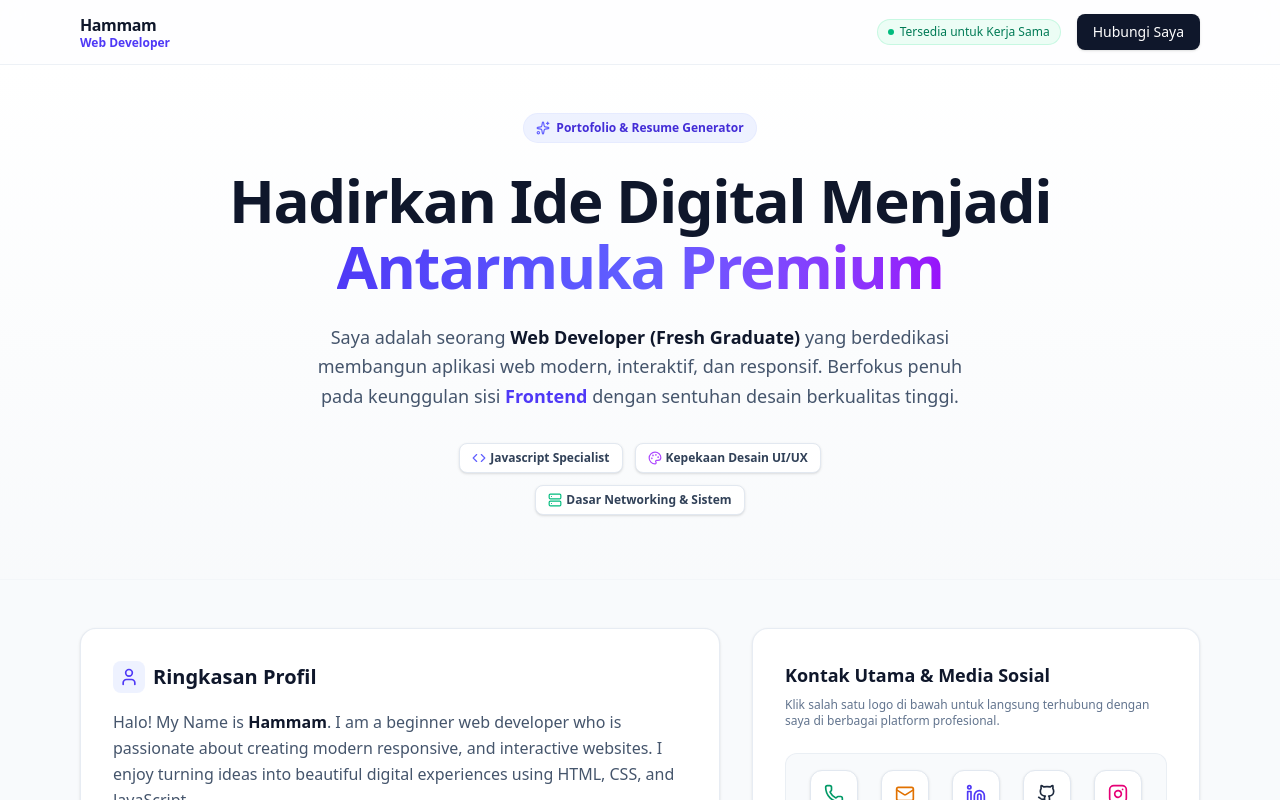
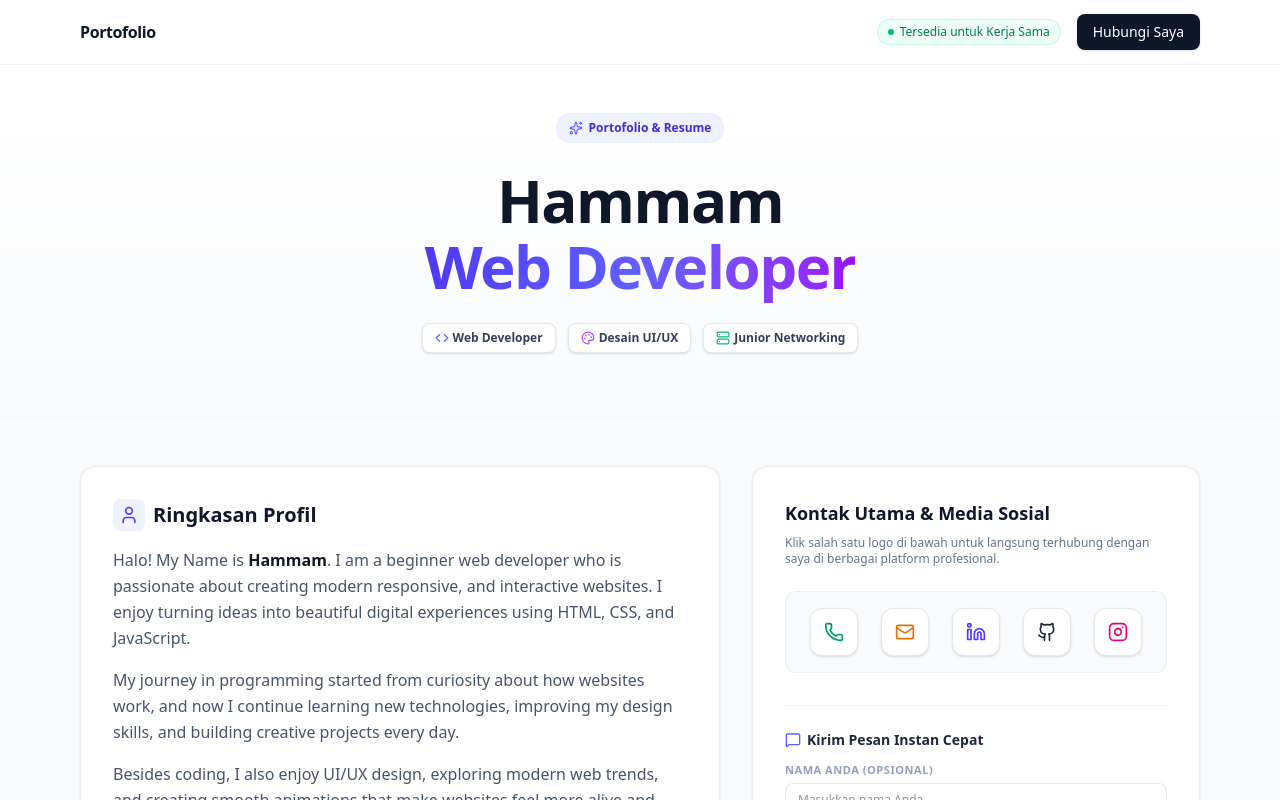
Before and after one commit to hammam09/my-profil-fe, a React (Vite) app: page / in a window 1280 px wide. Shown: the top 800 px of the page. Built offline with nearby package versions, Linux system fonts and the light colour scheme.

Commit message:
feat: initialize portfolio landing page with project showcase and contact form functionality

```diff
--- a/src/App.tsx
+++ b/src/App.tsx
@@ -118,8 +118,8 @@ export default function App() {
         <div className="max-w-6xl mx-auto px-4 h-16 flex items-center justify-between">
           <div className="flex items-center gap-2.5">
             <div>
-              <span className="font-bold text-slate-900 tracking-tight text-base block">Hammam</span>
-              <span className="text-xs text-indigo-600 font-semibold block -mt-0.5">Web Developer</span>
+              <span className="font-bold text-slate-900 tracking-tight text-base block">Portofolio</span>
+              {/* <span className="text-xs text-indigo-600 font-semibold block -mt-0.5"></span> */}
             </div>
           </div>
 
@@ -143,27 +143,27 @@ export default function App() {
         <div className="max-w-6xl mx-auto text-center">
           <div className="inline-flex items-center gap-1.5 bg-indigo-50 text-indigo-700 text-xs px-3 py-1.5 rounded-full font-semibold border border-indigo-100/60 mb-6">
             <Sparkles className="w-3.5 h-3.5 text-indigo-500" />
-            <span>Portofolio & Resume Generator</span>
+            <span>Portofolio & Resume</span>
           </div>
 
           <h1 id="hero-title" className="text-4xl md:text-6xl font-extrabold text-slate-900 tracking-tight max-w-4xl mx-auto leading-[1.1] mb-6">
-            Hadirkan Ide Digital Menjadi <span className="bg-clip-text text-transparent bg-gradient-to-r from-indigo-600 via-indigo-500 to-purple-600">Antarmuka Premium</span>
+            Hammam<br></br><span className="bg-clip-text text-transparent bg-gradient-to-r from-indigo-600 via-indigo-500 to-purple-600">Web Developer</span>
           </h1>
 
-          <p id="hero-subtitle" className="text-lg text-slate-600 max-w-2xl mx-auto leading-relaxed mb-8">
+          {/* <p id="hero-subtitle" className="text-lg text-slate-600 max-w-2xl mx-auto leading-relaxed mb-8">
             Saya adalah seorang <strong className="text-slate-900">Web Developer (Fresh Graduate)</strong> yang berdedikasi membangun aplikasi web modern, interaktif, dan responsif. Berfokus penuh pada keunggulan sisi <strong className="text-indigo-600">Frontend</strong> dengan sentuhan desain berkualitas tinggi.
-          </p>
+          </p> */}
 
           {/* Quick Tags / Traits */}
           <div id="hero-traits-grid" className="flex flex-wrap items-center justify-center gap-3 max-w-lg mx-auto">
             <span className="flex items-center gap-1 bg-white border border-slate-200 text-xs font-semibold px-3 py-1.5 rounded-lg text-slate-700 shadow-sm">
-              <Code className="w-3.5 h-3.5 text-indigo-500" /> Javascript Specialist
+              <Code className="w-3.5 h-3.5 text-indigo-500" /> Web Developer
             </span>
             <span className="flex items-center gap-1 bg-white border border-slate-200 text-xs font-semibold px-3 py-1.5 rounded-lg text-slate-700 shadow-sm">
-              <Palette className="w-3.5 h-3.5 text-purple-500" /> Kepekaan Desain UI/UX
+              <Palette className="w-3.5 h-3.5 text-purple-500" /> Desain UI/UX
             </span>
             <span className="flex items-center gap-1 bg-white border border-slate-200 text-xs font-semibold px-3 py-1.5 rounded-lg text-slate-700 shadow-sm">
-              <Server className="w-3.5 h-3.5 text-emerald-500" /> Dasar Networking & Sistem
+              <Server className="w-3.5 h-3.5 text-emerald-500" /> Junior Networking
             </span>
           </div>
         </div>
```
